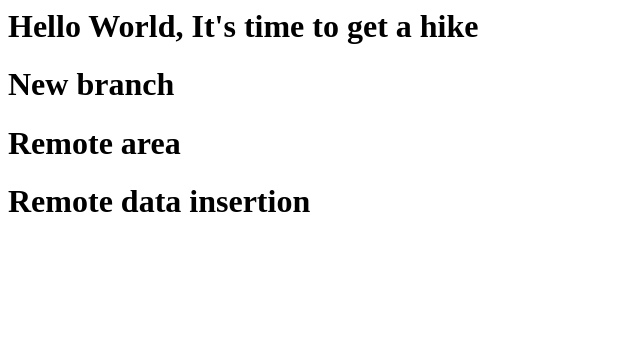
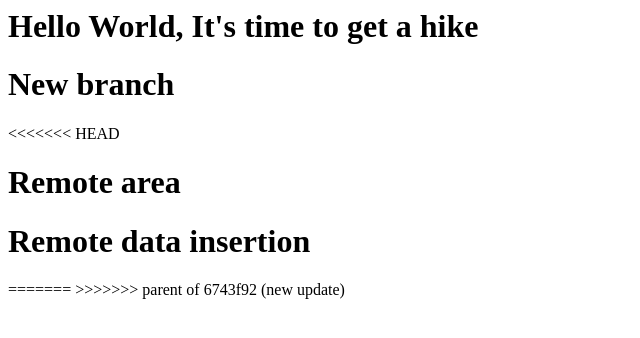
Before and after one commit to Vishnubkrishna5329/firstgitrepo, a plain HTML site: page index.html in a window 1280 px wide. Shown: the whole page, without its empty margins (0-640 px from the left). Drawn offline with Linux system fonts and the light colour scheme.

Commit message:
Revert "new update"
This reverts commit 6743f9240e233369f643cb9ba4b71bd55e0c96e3.

```diff
--- a/index.html
+++ b/index.html
@@ -2,6 +2,9 @@
 <body>
 <h1> Hello World, It's time to get a hike </h1>
 <h1> New branch</h1>
+<<<<<<< HEAD
 <h1> Remote area</h1> <h1> Remote data insertion</h1>
+=======
+>>>>>>> parent of 6743f92 (new update)
 </body>
 </html>
```
